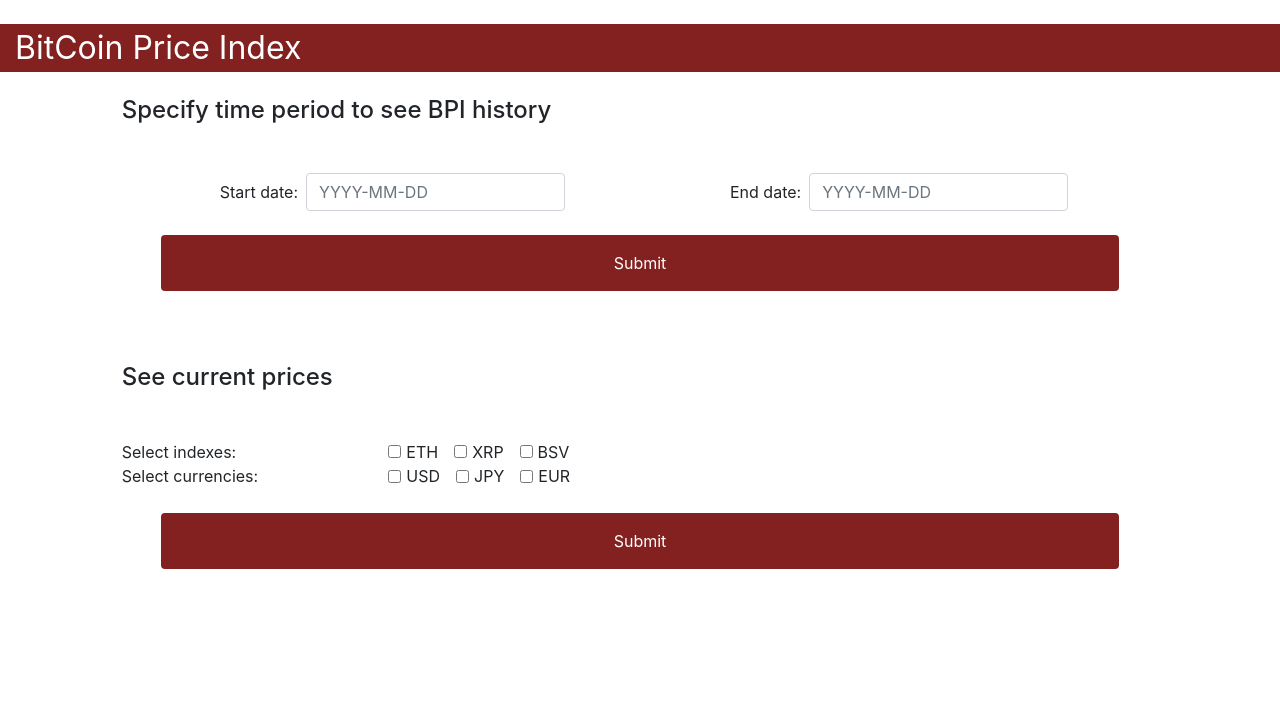
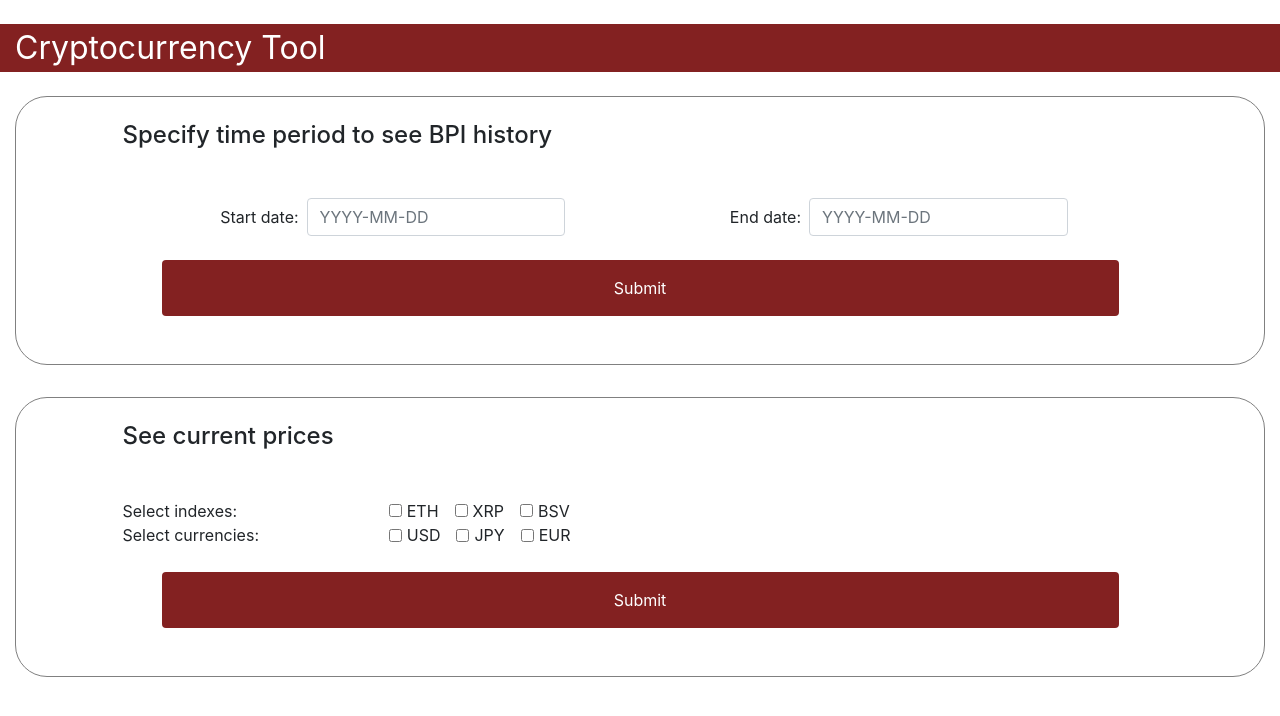
Before and after one commit to nicolemunoz99/cryptocurrency-tool, a React app: page / in a window 1280 px wide. Shown: the top 716 px of the page. Built offline with nearby package versions, Linux system fonts and the light colour scheme.

Commit message:
styling, code cleanup

```diff
--- a/client/App.jsx
+++ b/client/App.jsx
@@ -10,7 +10,7 @@ const App = (props) => {
 
   // BPI time series
   const [bpiData, updateBpiData] = useState(null);
-  const [searchParams, updateSearch] = useState({startDate: null, endDate: null})
+  const [searchParams, updateSearch] = useState({ startDate: null, endDate: null })
 
   // multi-index/multi-currency bar chart
   const [multiData, updateMultiData] = useState(null);
@@ -40,10 +40,10 @@ const App = (props) => {
   }
 
   // multi-index/multi-currency
-  const getMultiData = async (symbols, currencies)  => {
+  const getMultiData = async (symbols, currencies) => {
     updateFirstLoad(false);
     if (symbols.length > 0 && currencies.length > 0) {
-      let queryString ='';
+      let queryString = '';
       if (symbols.length > 1) {
         queryString += `pricemulti?fsyms=${symbols.join(',')}`;
       } else {
@@ -57,45 +57,26 @@ const App = (props) => {
       let symbolLabels = Object.keys(data);
       let currencyLabels;
       let formattedData = {};
-      console.log('2', data[symbolLabels[0]])
       if (symbols.length === 1) {
         currencyLabels = symbolLabels;
         symbolLabels = [symbols[0]];
         formattedData = data;
         for (let currency in formattedData) {
-          console.log('hi1', formattedData)
           formattedData[currency] = [formattedData[currency]]
-          console.log('hi2', formattedData)
         }
-        console.log('hi', formattedData)
       } else {
         currencyLabels = Object.keys(data[symbolLabels[0]]);
         currencyLabels.forEach(label => formattedData[label] = []);
-        console.log('hi', formattedData)
         for (let symbol of symbolLabels) {
           for (let currency of currencyLabels) {
             formattedData[currency].push(data[symbol][currency]);
           }
         }
-
       }
       let chartData = { formattedData, symbolLabels };
-      console.log('cartData', chartData)
       updateMultiData(chartData);
     }
   }
-
-  let tempData = {
-    "USDC": {
-        "JPY": 109.4,
-        "EUR": 0.9
-    },
-    "USDT": {
-        "JPY": 109.32,
-        "EUR": 0.8952
-    }
-  };
-
 
   return (
     <div className="mt-4 mb-4">
@@ -103,12 +84,12 @@ const App = (props) => {
 
         <div className="row mb-4">
           <div className="col-12 title-container">
-            <div className="title">BitCoin Price Index</div>
+            <div className="title">Cryptocurrency Tool</div>
           </div>
         </div>
-
+        <div className="outline">
           <div className="row justify-content-md-center mt-4">
-          <BpiInput handleSubmit={handleSubmit}/>
+            <BpiInput handleSubmit={handleSubmit} />
           </div>
 
           <div className="row justify-content-md-center mt-4">
@@ -118,16 +99,18 @@ const App = (props) => {
               }
             </div>
           </div>
-
+        </div>
+        <div className="outline">
           <div className="row justify-content-md-center mt-4">
-          <CurrentPriceInput getMultiData={getMultiData}/>
+            <CurrentPriceInput getMultiData={getMultiData} />
           </div>
 
           <div className="row justify-content-md-center mt-4">
             <div className="col-10">
-            {tempData ?
+              {multiData ?
                 <CurrentPriceChart multiData={multiData} /> : null
               }
+            </div>
           </div>
         </div>
 
@@ -136,6 +119,4 @@ const App = (props) => {
   )
 }
 
-
-
 export default App;
--- a/public/style.css
+++ b/public/style.css
@@ -18,3 +18,11 @@ button.event-search {
 button.event-search:focus, button.event-search:active {
 background-color: rgb(131, 33, 33);
 }
+
+.outline {
+  border-style: solid;
+  border-width: 1px;
+  border-color: grey;
+  border-radius: 2rem;
+  margin-bottom: 2rem;
+}
```
Lines whose indentation alone changed are shown as unchanged.
